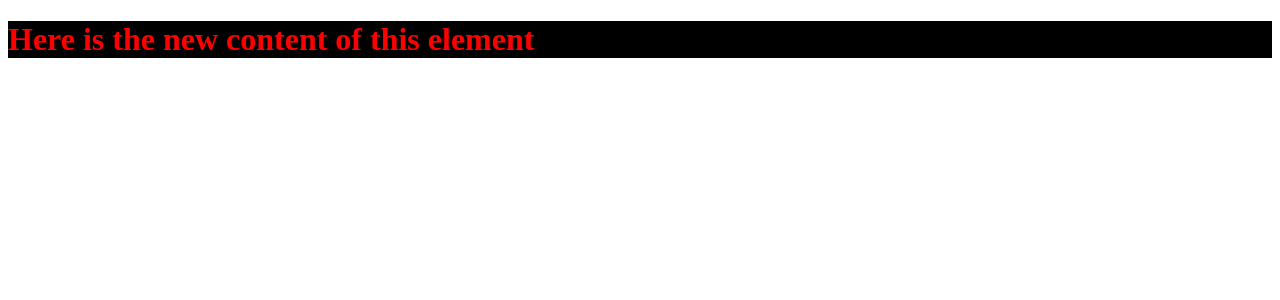
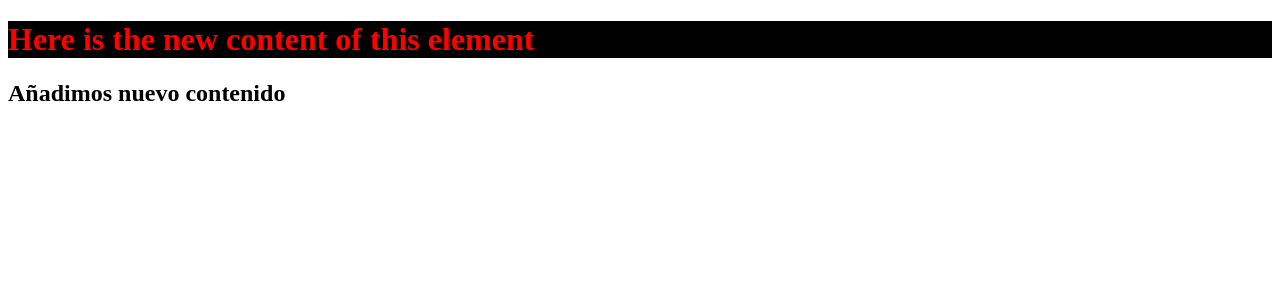
Before and after one commit to fecego/prueba-repo, an Angular app: page / in a window 1280 px wide. Shown: the top 300 px of the page. Built offline with nearby package versions, Linux system fonts and the light colour scheme.

Commit message:
añadimos nuevos datos

```diff
--- a/src/app/app.component.html
+++ b/src/app/app.component.html
@@ -1 +1,2 @@
 <h1>Here is the new content of this element</h1>
+<h2>Añadimos nuevo contenido</h2>
```
